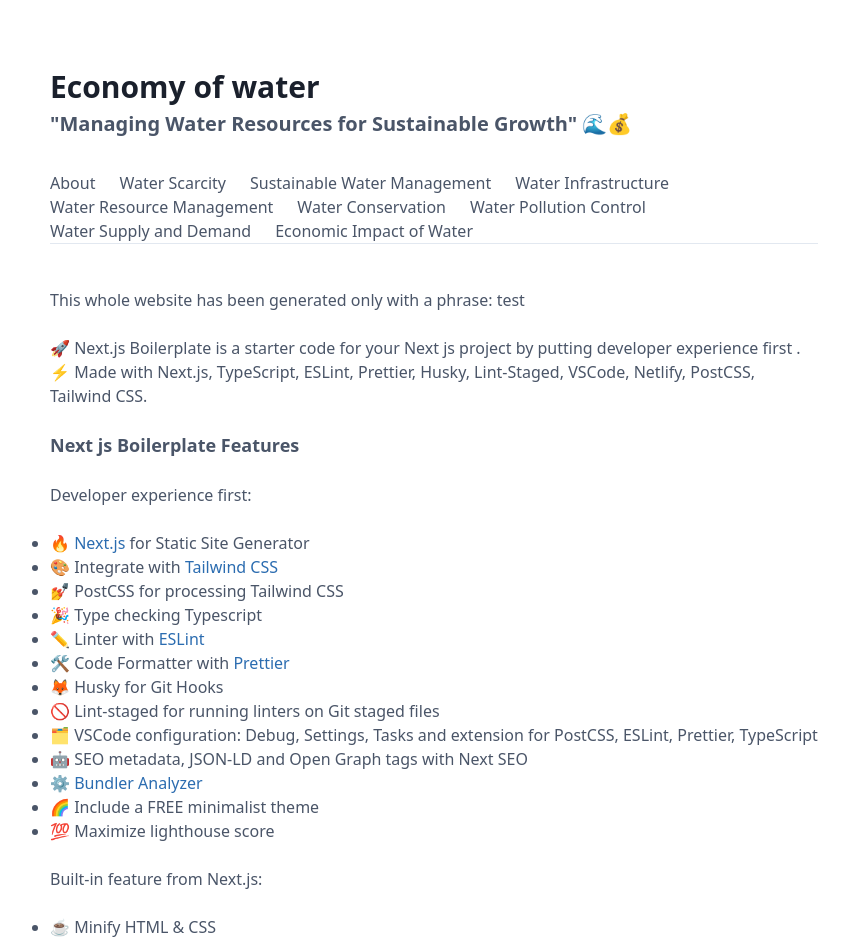
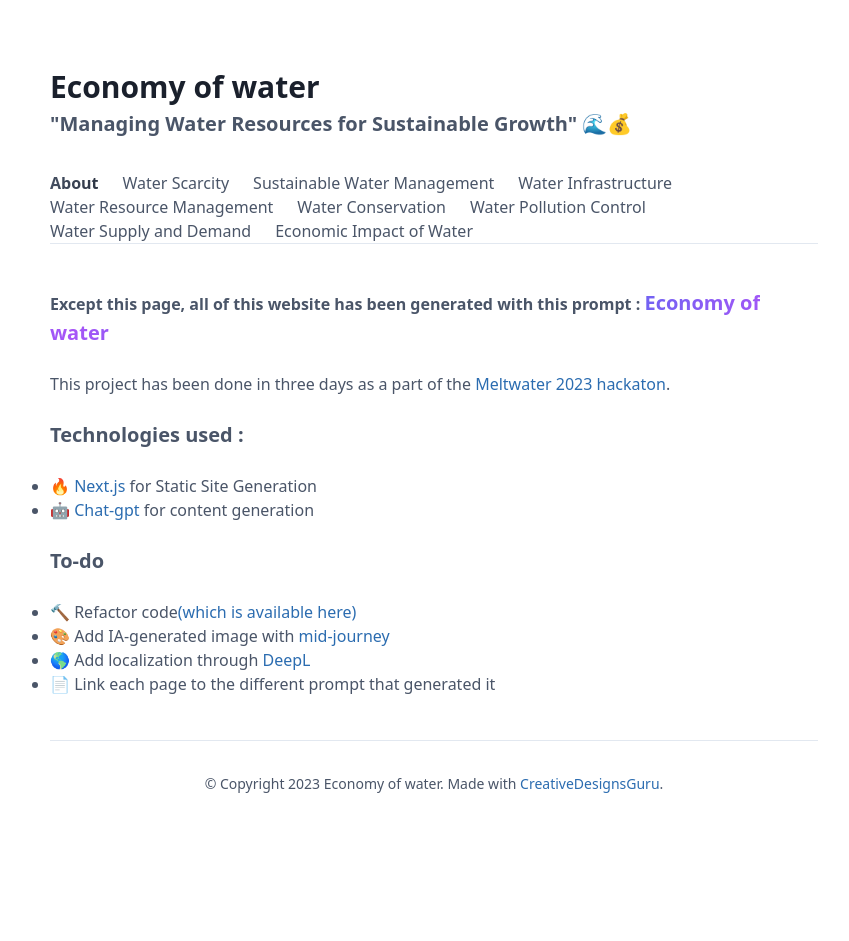
Before and after one commit to GautierArcin/mw-hackaton-2023, a Next.js app: page / in a window 1280 px wide. Shown: the top 941 px of the page, without its empty margins (206-1055 px from the left). After the commit the page ends 826 px from the top, so only its background shows below. Built offline with nearby package versions, Linux system fonts and the light colour scheme.

Commit message:
chore: first working version website

```diff
--- a/src/api/chatGpt.tsx
+++ b/src/api/chatGpt.tsx
@@ -2,13 +2,13 @@
 /* eslint-disable import/extensions */
 import axios from 'axios';
 
-import subHeaderFile from '@/public/chatGpt/siteInfo.json';
+import siteInfo from '@/public/chatGpt/siteInfo.json';
 import * as CONST_CHAT_GPT from '@/config/chatGpt';
 
 const { chatGptArticleRequest } = CONST_CHAT_GPT;
 
 export const getBodyFromChatGpt = (article: string) => {
-  const { topic } = subHeaderFile;
+  const { topic } = siteInfo;
   const { postData, url } = chatGptArticleRequest(topic, article);
   return axios
     .post(url, postData, {
--- a/src/pages/[slug].tsx
+++ b/src/pages/[slug].tsx
@@ -9,7 +9,7 @@
 
 import { getBodyFromChatGpt } from '@/api/chatGpt';
 import { Meta } from '@/layouts/Meta';
-import subHeaderFile from '@/public/chatGpt/siteInfo.json';
+import siteInfo from '@/public/chatGpt/siteInfo.json';
 import { Main } from '@/templates/Main';
 
 type IBlogUrl = {
@@ -21,12 +21,7 @@
 };
 
 export const getStaticPaths: GetStaticPaths<IBlogUrl> = async () => {
-  // const pathsData = await fetch(
-  //   'https://random-data-api.com/api/v2/users?size=10'
-  // ).then((response) => response.json());
-  // const indexList: string[] = pathsData.map((e: any) => `${e.id}`);
-  // console.log('index liste : ', indexList);
-  const { subHeaderList } = subHeaderFile;
+  const { subHeaderList } = siteInfo;
   return {
     paths: subHeaderList.map((subHeader: string) => ({
       params: { slug: `${subHeader}` },
@@ -39,7 +34,6 @@
   params,
 }) => {
   const data = await getBodyFromChatGpt(params!.slug);
-  // const data = "lorem ipsum"
   return {
     props: {
       slug: params!.slug,
--- a/src/pages/index.tsx
+++ b/src/pages/index.tsx
@@ -1,4 +1,5 @@
 import { Meta } from '@/layouts/Meta';
+import siteInfo from '@/public/chatGpt/siteInfo.json';
 import { Main } from '@/templates/Main';
 
 const Index = () => {
@@ -6,28 +7,32 @@
     <Main
       meta={
         <Meta
-          title="Next.js Boilerplate Presentation"
-          description="Next js Boilerplate is the perfect starter code for your project. Build your React application with the Next.js framework."
+          title="Site presentation"
+          description="Next js Boilerplate is the perfect starter code for your project. Build your React application with the."
         />
       }
     >
-      {/* <h3 className="text-2xl font-bold">IA-generated website</h2> */}
+      <p className="text-base font-semibold">
+        Except this page, all of this website has been generated with this
+        prompt :{' '}
+        <span
+          className="animate-text bg-gradient-to-r
+            from-indigo-500 via-purple-500  to-indigo-500
+            bg-clip-text text-xl font-semibold
+            text-transparent"
+        >
+          {siteInfo.topic}
+        </span>
+      </p>
 
-      <p>This whole website has been generated only with a phrase: test</p>
-      <p>
-        <span role="img" aria-label="rocket">
-          🚀
-        </span>{' '}
-        Next.js Boilerplate is a starter code for your Next js project by
-        putting developer experience first .{' '}
-        <span role="img" aria-label="zap">
-          ⚡️
-        </span>{' '}
-        Made with Next.js, TypeScript, ESLint, Prettier, Husky, Lint-Staged,
-        VSCode, Netlify, PostCSS, Tailwind CSS.
+      <p className="">
+        This project has been done in three days as a part of the{' '}
+        <a href="https://mwhack.com/about" rel="nofollow">
+          Meltwater 2023 hackaton
+        </a>
+        .
       </p>
-      <h3 className="text-lg font-semibold">Next js Boilerplate Features</h3>
-      <p>Developer experience first:</p>
+      <h3 className="font-semibold">Technologies used :</h3>
       <ul>
         <li>
           <span role="img" aria-label="fire">
@@ -36,132 +41,60 @@
           <a href="https://nextjs.org" rel="nofollow">
             Next.js
           </a>{' '}
-          for Static Site Generator
+          for Static Site Generation
         </li>
         <li>
-          <span role="img" aria-label="art">
+          <span role="img" aria-label="fire">
+            🤖
+          </span>{' '}
+          <a
+            href="https://platform.openai.com/docs/api-reference"
+            rel="nofollow"
+          >
+            Chat-gpt
+          </a>{' '}
+          for content generation
+        </li>
+      </ul>
+      <h3 className="font-semibold">To-do</h3>
+      <ul>
+        <li>
+          <span role="img" aria-label="fire">
+            🔨
+          </span>{' '}
+          Refactor code
+          <a
+            href="https://github.com/GautierArcin/mw-hackaton-2023"
+            rel="nofollow"
+          >
+            (which is available here)
+          </a>{' '}
+        </li>
+        <li>
+          <span role="img" aria-label="fire">
             🎨
           </span>{' '}
-          Integrate with{' '}
-          <a href="https://tailwindcss.com" rel="nofollow">
-            Tailwind CSS
+          Add IA-generated image with{' '}
+          <a href="https://stablediffusionapi.com/playground" rel="nofollow">
+            mid-journey
           </a>
         </li>
         <li>
-          <span role="img" aria-label="nail_care">
-            💅
+          <span role="img" aria-label="fire">
+            🌎
           </span>{' '}
-          PostCSS for processing Tailwind CSS
-        </li>
-        <li>
-          <span role="img" aria-label="tada">
-            🎉
-          </span>{' '}
-          Type checking Typescript
-        </li>
-        <li>
-          <span role="img" aria-label="pencil2">
-            ✏️
-          </span>{' '}
-          Linter with{' '}
-          <a href="https://eslint.org" rel="nofollow">
-            ESLint
+          Add localization through{' '}
+          <a href="https://www.deepl.com/fr/pro-api" rel="nofollow">
+            DeepL
           </a>
         </li>
         <li>
-          <span role="img" aria-label="hammer_and_wrench">
-            🛠
+          <span role="img" aria-label="fire">
+            📄
           </span>{' '}
-          Code Formatter with{' '}
-          <a href="https://prettier.io" rel="nofollow">
-            Prettier
-          </a>
-        </li>
-        <li>
-          <span role="img" aria-label="fox_face">
-            🦊
-          </span>{' '}
-          Husky for Git Hooks
-        </li>
-        <li>
-          <span role="img" aria-label="no_entry_sign">
-            🚫
-          </span>{' '}
-          Lint-staged for running linters on Git staged files
-        </li>
-        <li>
-          <span role="img" aria-label="no_entry_sign">
-            🗂
-          </span>{' '}
-          VSCode configuration: Debug, Settings, Tasks and extension for
-          PostCSS, ESLint, Prettier, TypeScript
-        </li>
-        <li>
-          <span role="img" aria-label="robot">
-            🤖
-          </span>{' '}
-          SEO metadata, JSON-LD and Open Graph tags with Next SEO
-        </li>
-        <li>
-          <span role="img" aria-label="robot">
-            ⚙️
-          </span>{' '}
-          <a
-            href="https://www.npmjs.com/package/@next/bundle-analyzer"
-            rel="nofollow"
-          >
-            Bundler Analyzer
-          </a>
-        </li>
-        <li>
-          <span role="img" aria-label="rainbow">
-            🌈
-          </span>{' '}
-          Include a FREE minimalist theme
-        </li>
-        <li>
-          <span role="img" aria-label="hundred">
-            💯
-          </span>{' '}
-          Maximize lighthouse score
+          Link each page to the different prompt that generated it
         </li>
       </ul>
-      <p>Built-in feature from Next.js:</p>
-      <ul>
-        <li>
-          <span role="img" aria-label="coffee">
-            ☕
-          </span>{' '}
-          Minify HTML &amp; CSS
-        </li>
-        <li>
-          <span role="img" aria-label="dash">
-            💨
-          </span>{' '}
-          Live reload
-        </li>
-        <li>
-          <span role="img" aria-label="white_check_mark">
-            ✅
-          </span>{' '}
-          Cache busting
-        </li>
-      </ul>
-      <h3 className="text-lg font-semibold">Our Stater code Philosophy</h3>
-      <ul>
-        <li>Minimal code</li>
-        <li>SEO-friendly</li>
-        <li>
-          <span role="img" aria-label="rocket">
-            🚀
-          </span>{' '}
-          Production-ready
-        </li>
-      </ul>
-      <p>
-        You can check out the source code of the project{' '}
-        <a href="https://github.com/GautierArcin/mw-hackaton-2023">here</a>.
-      </p>
     </Main>
   );
 };
--- a/src/styles/global.css
+++ b/src/styles/global.css
@@ -12,20 +12,24 @@
 h1 {
   @apply text-2xl;
   @apply font-bold;
+  @apply antialiased
 }
 
 h2 {
   @apply text-lg;
   @apply font-semibold;
+  @apply antialiased
 }
 
 p {
   @apply text-base;
+  @apply antialiased
 }
 
  li {
   @apply list-disc;
   @apply text-base;
+  @apply antialiased
 }
 
 @tailwind components;
--- a/src/templates/Main.tsx
+++ b/src/templates/Main.tsx
@@ -1,7 +1,7 @@
 import Link from 'next/link';
 import type { ReactNode } from 'react';
 
-import subHeaderFile from '@/public/chatGpt/siteInfo.json';
+import siteInfo from '@/public/chatGpt/siteInfo.json';
 import { AppConfig } from '@/utils/AppConfig';
 
 type IMainProps = {
@@ -26,12 +26,16 @@
             <li className="mr-6 list-none">
               <Link
                 href="/"
-                className="border-none text-gray-700 hover:text-gray-900"
+                className="animate-text
+         border-none bg-gradient-to-r
+            from-gray-700 to-gray-900
+            bg-clip-text font-semibold
+            text-transparent"
               >
                 About
               </Link>
             </li>
-            {subHeaderFile.subHeaderList.map((subHeader) => (
+            {siteInfo.subHeaderList.map((subHeader) => (
               <li key={subHeader} className="mr-6 list-none">
                 <Link
                   href={`/${subHeader}/`}
--- a/src/utils/AppConfig.ts
+++ b/src/utils/AppConfig.ts
@@ -1,8 +1,8 @@
 // FIXME: Update this configuration file based on your project information
 
-import subHeaderFile from '@/public/chatGpt/siteInfo.json';
+import siteInfo from '@/public/chatGpt/siteInfo.json';
 
-const { topic, subtitle } = subHeaderFile;
+const { topic, subtitle } = siteInfo;
 
 export const AppConfig = {
   site_name: topic,
--- a/tailwind.config.js
+++ b/tailwind.config.js
@@ -15,6 +15,21 @@
       '6xl': '4rem',
     },
     extend: {
+      animation: {
+        text: 'text 2s ease infinite',
+      },
+      keyframes: {
+        text: {
+          '0%, 100%': {
+            'background-size': '200% 200%',
+            'background-position': 'left center',
+          },
+          '50%': {
+            'background-size': '200% 200%',
+            'background-position': 'right center',
+          },
+        },
+      },
       colors: {
         gray: {
           100: '#f7fafc',
```
